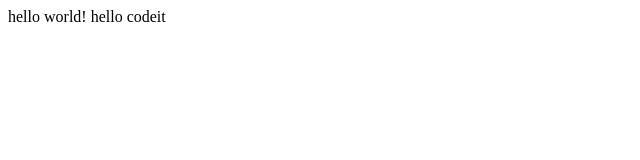
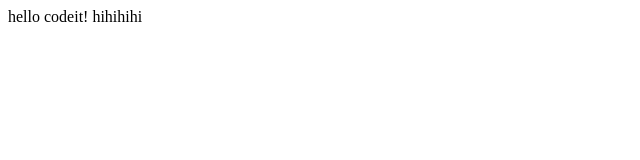
Before and after one commit to OhHaesang/codeit, a plain HTML site: page index.html in a window 1280 px wide. Shown: the full height of the page, 0-640 px from the left. Drawn offline with Linux system fonts and the light colour scheme.

Commit message:
index.html

```diff
--- a/index.html
+++ b/index.html
@@ -6,6 +6,6 @@
   <title>Document</title>
 </head>
 <body>
-  hello world! hello codeit
+  hello codeit! hihihihi
 </body>
 </html>
```
